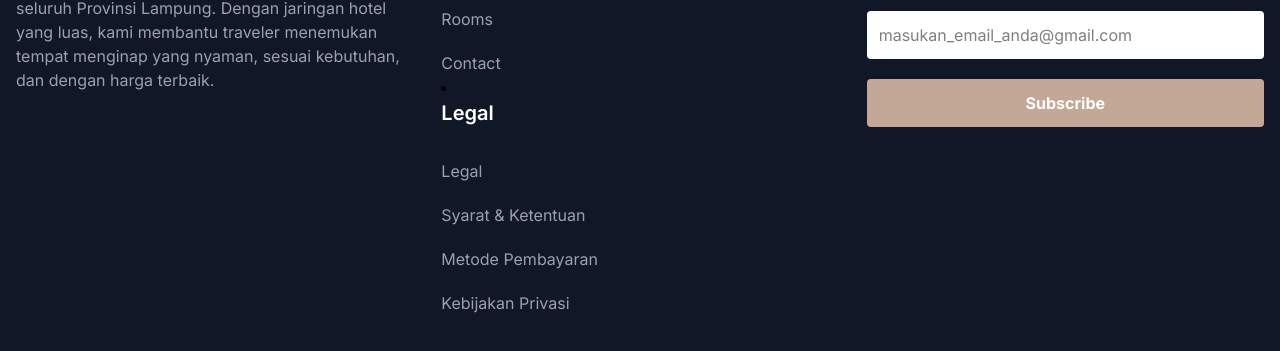
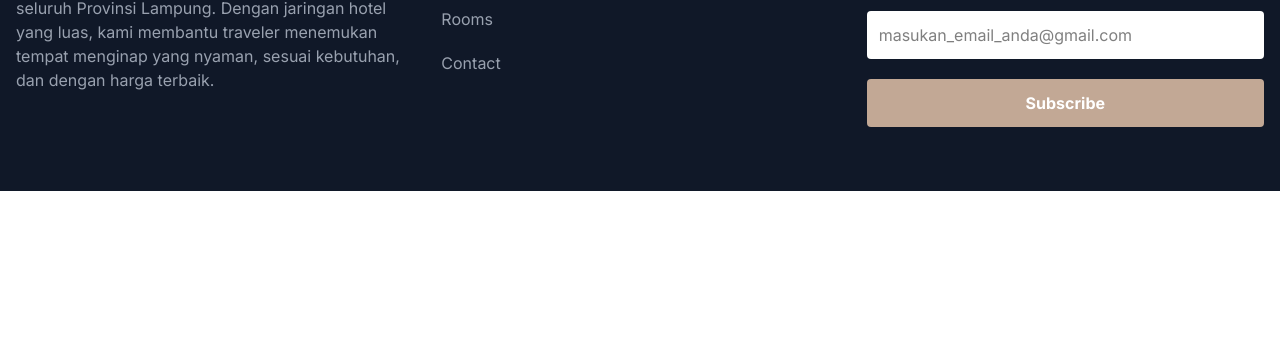
Before and after one commit to hafizahalfitra/booking-hotel, a Next.js app in the folder WEB/: page / in a window 1280 px wide. Shown: the part 1325-1676 px from the top of the page. After the commit the page ends 1516 px from the top, so only its background shows below. Built offline with nearby package versions, Linux system fonts and the light colour scheme; no server answers.

Commit message:
menyesuaikan footer

```diff
--- a/WEB/components/footer.tsx
+++ b/WEB/components/footer.tsx
@@ -33,7 +33,7 @@ const Footer = () => {
                                     </li>
                                 </ul>
                             </div>
-                            <div className="flex-1 md:flex-none">
+                            {/* <div className="flex-1 md:flex-none">
                                 <li>
                                     </li>
                                 <h4 className="mb-8 text-xl font-semibold text-white">Legal</h4>
@@ -51,7 +51,7 @@ const Footer = () => {
                                         <Link href="#">Kebijakan Privasi</Link>
                                     </li>
                                 </ul>
-                            </div>
+                            </div> */}
                         </div>
                     </div>
                     <div>
```
